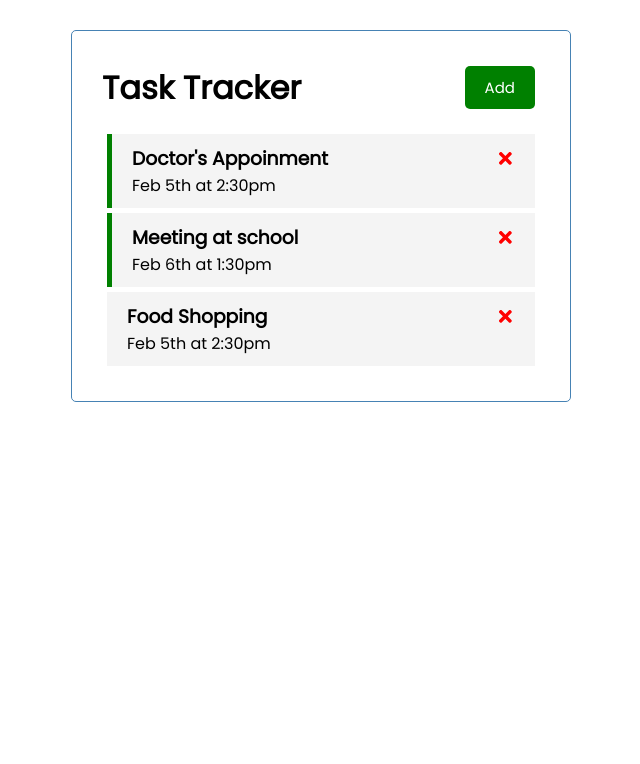
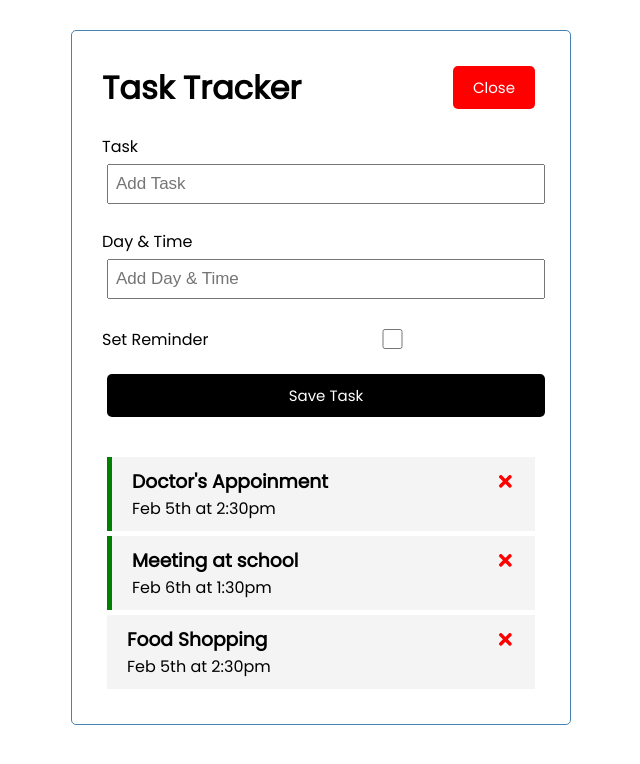
Before and after one commit to HafizulHaque/react-todo-app, a React (Create React App) app: page / in a window 1280 px wide. Both pictures are taken after a click on the button "Add". Shown: the top 764 px of the page, without its empty margins (319-959 px from the left). Built offline with nearby package versions, Linux system fonts and the light colour scheme.

Commit message:
add form added state managed using useState

```diff
--- a/src/App.js
+++ b/src/App.js
@@ -1,11 +1,10 @@
 import { useState } from "react"
 import Header from './components/Header'
 import Tasks from './components/Tasks'
-
-
+import AddTask from './components/AddTask'
 
 function App() {
-
+  const [showAddTask, setShowAddTask] = useState(false)
   const [tasks, setTasks] = useState([
     {
       id: 1,
@@ -27,6 +26,20 @@ function App() {
     }
   ]);
 
+  //on Add click
+  const onAddClick = () => {
+    setShowAddTask(!showAddTask);
+  }
+
+  //add Task
+  const addTask = (task) => {
+    console.log(task)
+    const id = Math.floor(Math.random()*10000)+1;
+    const newTask = {id, ...task}
+    setTasks([...tasks, newTask])
+  }
+
+  //delete task
   const deleteTask = (id) => {
     console.log('delete', id)
     setTasks(
@@ -34,6 +47,7 @@ function App() {
     )
   }
 
+  //toggle reminder state of a task
   const toggleTask = (id) => {
     console.log('toggle', id)
     setTasks(
@@ -45,7 +59,12 @@ function App() {
 
   return (
     <div className="container">
-      <Header title="Task Tracker"/>
+      <Header
+        title="Task Tracker"
+        onAddClick={onAddClick}
+        showAddTask={showAddTask}
+      />
+      {showAddTask && <AddTask onAdd={addTask}/>}
       {
         tasks.length ? <Tasks tasks={tasks} onDelete={deleteTask} toggleTask={toggleTask}/> : 'No task to show'
       }
--- /dev/null
+++ b/src/components/AddTask.js
@@ -0,0 +1,81 @@
+import { useState } from 'react'
+
+function AddTask({ onAdd }) {
+
+  const [text, setText] = useState('')
+  const [day, setDay] = useState('')
+  const [reminder, setReminder] = useState(false)
+
+  const onSubmit = (e) => {
+    e.preventDefault();
+
+    if(!text.trim()){
+      alert('Please add a task')
+      return;
+    }
+    if(!day.trim()){
+      alert('Please add a time and date')
+      return;
+    }
+
+    onAdd({text, day, reminder})
+
+    setText('')
+    setDay('')
+    setReminder(false)
+  }
+
+  return (
+    <form
+      className="add-form"
+      onSubmit={onSubmit}>
+
+      <div className="form-control">
+        <label htmlFor="task">
+          Task
+        </label>
+        <input
+          id="task"
+          type="text"
+          placeholder="Add Task"
+          value={text}
+          onChange={(e)=>setText(e.target.value)}
+        />
+      </div>
+
+      <div className="form-control">
+        <label htmlFor="day-time">
+          Day & Time
+        </label>
+        <input
+          id="day-time"
+          type="text"
+          placeholder="Add Day & Time"
+          value={day}
+          onChange={(e)=>setDay(e.target.value)}
+        />
+      </div>
+
+      <div className="form-control form-control-check">
+        <label htmlFor="reminder">
+          Set Reminder
+        </label>
+        <input
+          id="reminder"
+          type="checkbox"
+          checked={reminder}
+          onChange={(e)=>setReminder(e.currentTarget.checked)}
+        />
+      </div>
+
+      <input
+        className="btn btn-block"
+        type="submit"
+        value="Save Task"
+      />
+
+    </form>
+  )
+}
+
+export default AddTask
--- a/src/components/Header.js
+++ b/src/components/Header.js
@@ -1,15 +1,16 @@
 import propTypes from 'prop-types'
 import Button from './Button'
 
-function Header({title}) {
-  const click = (e) => {
-    console.log('button clicked')
-    console.log(e)
-  }
+function Header({ title, onAddClick, showAddTask }) {
+
   return (
     <header className='header'>
       <h1>{title}</h1>
-      <Button color='green' text='Add' onClick={click}/>
+      <Button
+        color={showAddTask ? 'red' : 'green'}
+        text= {showAddTask ? 'Close' : `Add`}
+        onClick={onAddClick}
+      />
     </header>
   )
 }
```
